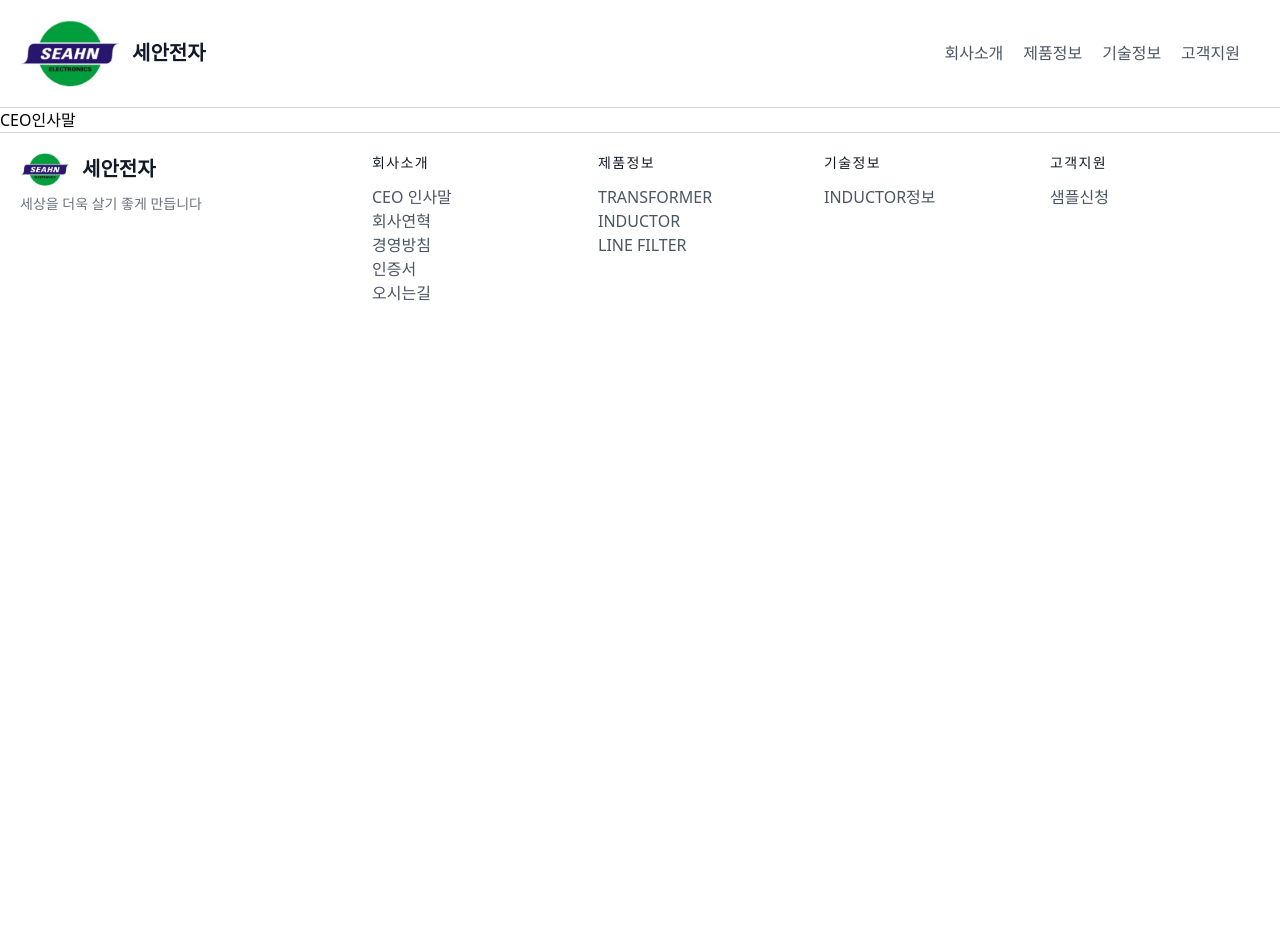
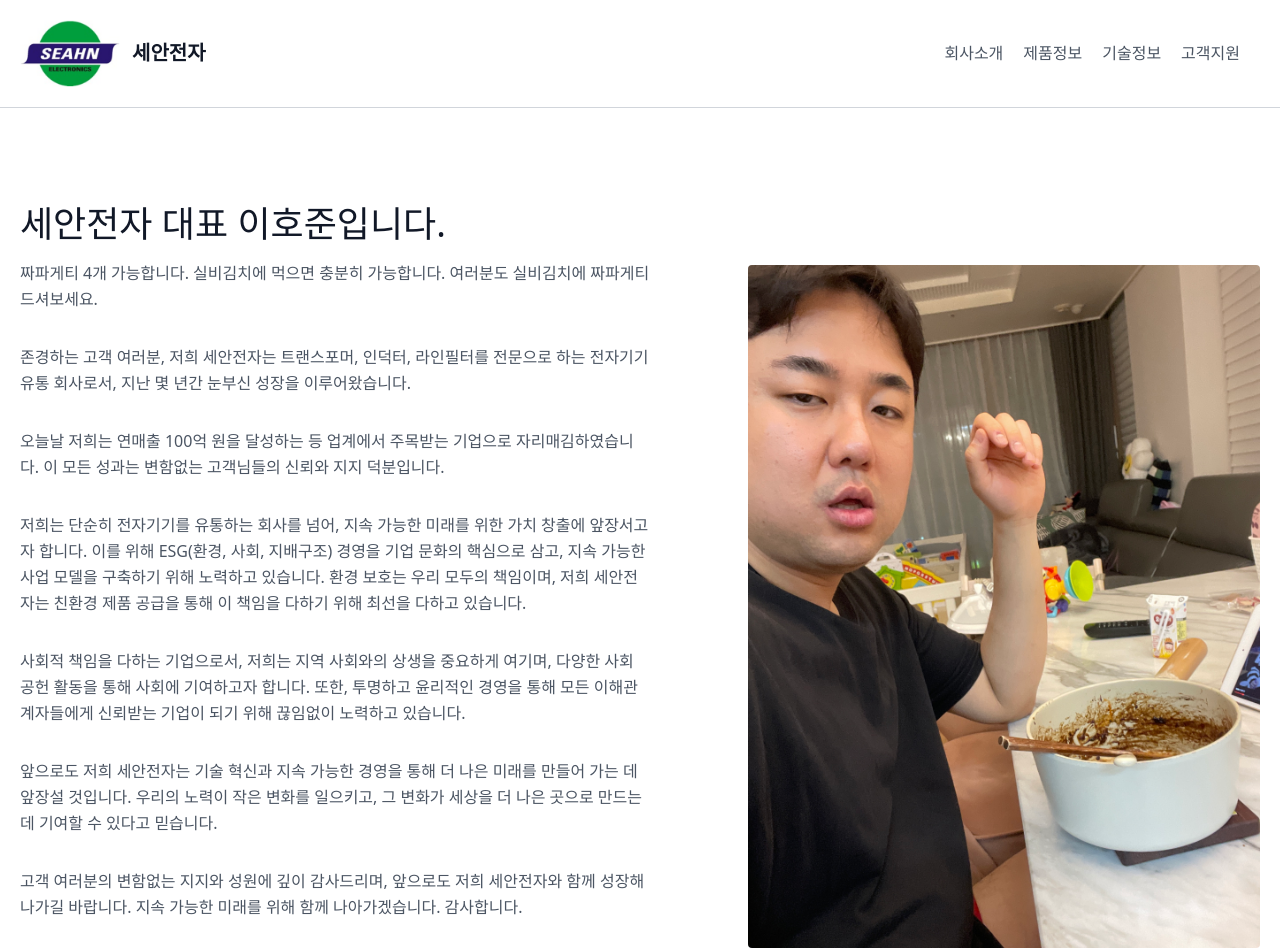
Before and after one commit to evenoahchoi/seahn, a Next.js app: page /about/ceo in a window 1280 px wide. Shown: the top 952 px of the page. Before the commit the page ends 800 px from the top, so only its background shows below. Built offline with nearby package versions, Linux system fonts and the light colour scheme.

Commit message:
ceo 페이지 추가

```diff
--- a/app/about/ceo/page.js
+++ b/app/about/ceo/page.js
@@ -1,7 +1,70 @@
+import Image from "next/image";
+
 export default function Ceo() {
-    return (
-      <>
-        <h1>CEO인사말</h1>
-      </>
-    );
-  }
+  return (
+    <div className="bg-white">
+      <section className="text-gray-600 body-font">
+        <div className="container mx-auto flex px-5 py-24 items-center justify-center flex-col md:flex-row">
+          <div className="lg:flex-grow md:w-1/2 lg:pr-24 md:pr-16 flex flex-col md:items-start md:text-left mb-16 md:mb-0 items-center text-center">
+            <h1 className="title-font sm:text-4xl text-3xl mb-4 font-medium text-gray-900">
+              세안전자 대표 이호준입니다.
+            </h1>
+            <p className="mb-8 leading-relaxed">
+              짜파게티 4개 가능합니다. 실비김치에 먹으면 충분히 가능합니다.
+              여러분도 실비김치에 짜파게티 드셔보세요.
+            </p>
+            <p className="mb-8 leading-relaxed">
+              존경하는 고객 여러분, 저희 세안전자는 트랜스포머, 인덕터,
+              라인필터를 전문으로 하는 전자기기 유통 회사로서, 지난 몇 년간
+              눈부신 성장을 이루어왔습니다.{" "}
+            </p>
+            <p className="mb-8 leading-relaxed">
+              오늘날 저희는 연매출 100억 원을 달성하는 등 업계에서 주목받는
+              기업으로 자리매김하였습니다. 이 모든 성과는 변함없는 고객님들의
+              신뢰와 지지 덕분입니다.{" "}
+            </p>
+            <p className="mb-8 leading-relaxed">
+              저희는 단순히 전자기기를 유통하는 회사를 넘어, 지속 가능한 미래를
+              위한 가치 창출에 앞장서고자 합니다. 이를 위해 ESG(환경, 사회,
+              지배구조) 경영을 기업 문화의 핵심으로 삼고, 지속 가능한 사업
+              모델을 구축하기 위해 노력하고 있습니다. 환경 보호는 우리 모두의
+              책임이며, 저희 세안전자는 친환경 제품 공급을 통해 이 책임을 다하기
+              위해 최선을 다하고 있습니다.{" "}
+            </p>
+            <p className="mb-8 leading-relaxed">
+              사회적 책임을 다하는 기업으로서, 저희는 지역 사회와의 상생을
+              중요하게 여기며, 다양한 사회 공헌 활동을 통해 사회에 기여하고자
+              합니다. 또한, 투명하고 윤리적인 경영을 통해 모든 이해관계자들에게
+              신뢰받는 기업이 되기 위해 끊임없이 노력하고 있습니다.
+            </p>
+            <p className="mb-8 leading-relaxed">
+              앞으로도 저희 세안전자는 기술 혁신과 지속 가능한 경영을 통해 더
+              나은 미래를 만들어 가는 데 앞장설 것입니다. 우리의 노력이 작은
+              변화를 일으키고, 그 변화가 세상을 더 나은 곳으로 만드는 데 기여할
+              수 있다고 믿습니다.{" "}
+            </p>
+            <p className="mb-8 leading-relaxed">
+              고객 여러분의 변함없는 지지와 성원에 깊이 감사드리며, 앞으로도
+              저희 세안전자와 함께 성장해 나가길 바랍니다. 지속 가능한 미래를
+              위해 함께 나아가겠습니다. 감사합니다.
+            </p>
+            <p className="mb-8 leading-relaxed font-bold">
+              세안전자 CEO 이호준
+            </p>
+          </div>
+          <div className="lg:max-w-lg lg:w-full md:w-1/2 w-5/6">
+            {/* Next.js Image 컴포넌트 사용 예시 */}
+            <Image
+              className="object-cover object-center rounded"
+              src="/ceo.jpg" // 프로젝트의 public 폴더 내 이미지 경로
+              alt="CEO 이미지"
+              width={720} // 이미지의 실제 너비
+              height={600} // 이미지의 실제 높이
+              layout="responsive" // 이미지의 레이아웃을 반응형으로 설정
+            />
+          </div>
+        </div>
+      </section>
+    </div>
+  );
+}
```
Also changed, not shown: public/ceo.jpg (added).
